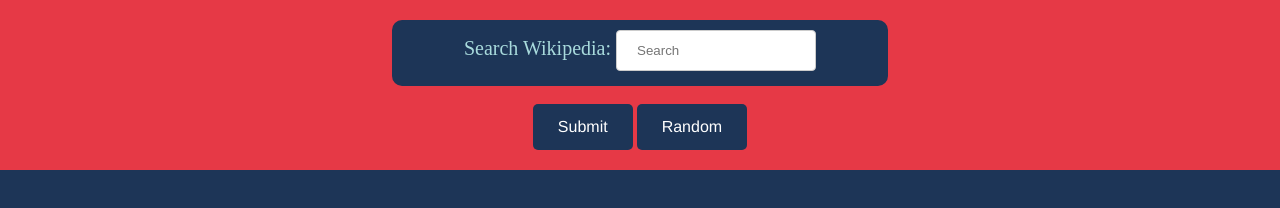
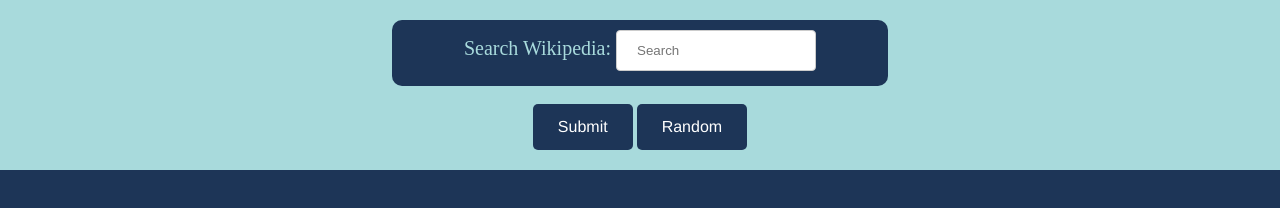
Before and after one commit to JohnJohnx4/FCC-Projects, a plain HTML site: page Wiki-Viewer/index.html in a window 1280 px wide. Drawn offline with nearby package versions, Linux system fonts and the light colour scheme.

Commit message:
style changes to wiki viewer header, got rid of red

```diff
--- a/Wiki-Viewer/styles.css
+++ b/Wiki-Viewer/styles.css
@@ -2,7 +2,7 @@
     /* var(); */
   --main-bg: #1D3557;
   --font-color: #1D3557;
-  --header-bg: #E63946;
+  --header-bg: #A8DADC;
   --search-bg: #A8DADC;
   --search-bg-hover: #56AAAD;
   --search-buttons: #1D3557;
```
